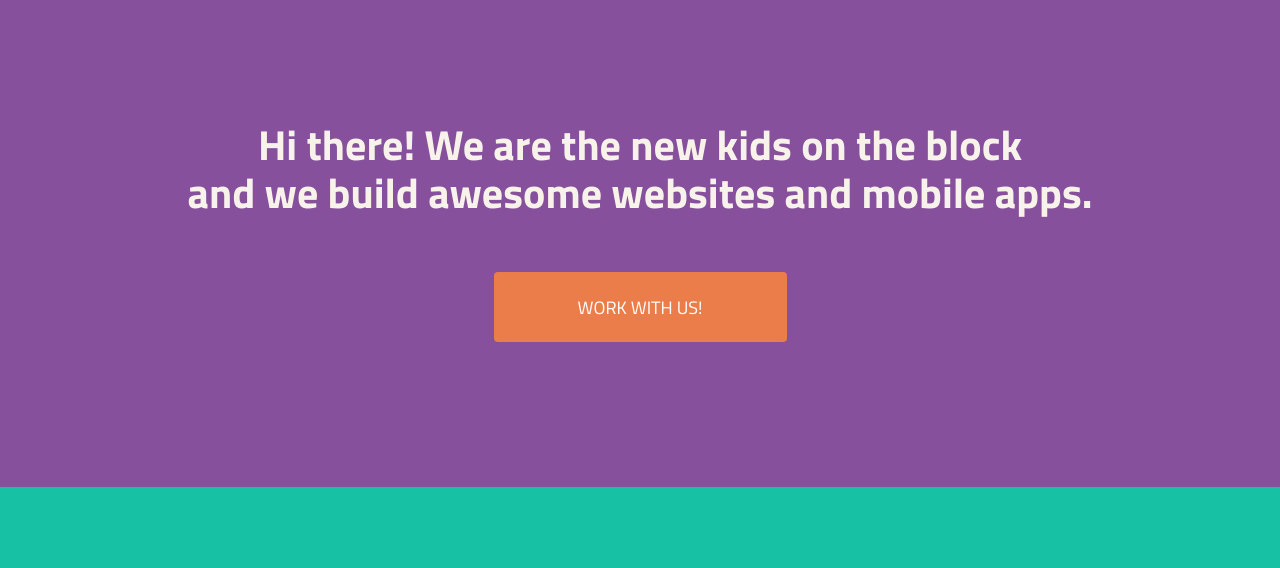
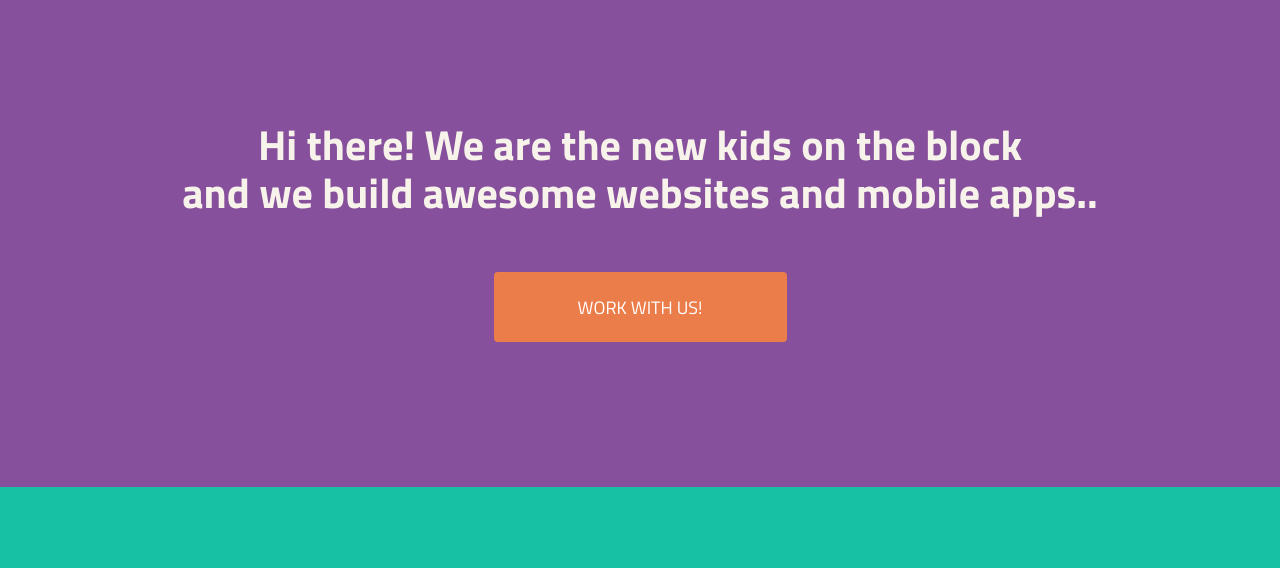
Before and after one commit to IvanBanifatsyeu/My-first-project, a plain HTML site: page Index.html in a window 1280 px wide. Shown: the part 110-678 px from the top of the page. Drawn offline with Linux system fonts and the light colour scheme.

Commit message:
пробный коммит

```diff
--- a/Index.html
+++ b/Index.html
@@ -31,7 +31,7 @@
 				<div class="welcome_content">
 					<h1>
 						Hi there! We are the new kids on the block <br />
-						and we build awesome websites and mobile apps.
+						and we build awesome websites and mobile apps..
 					</h1>
 					<button>work with us!</button>
 				</div>
--- a/styles.css
+++ b/styles.css
@@ -73,7 +73,6 @@ ul {
 
 .img_header {
 	margin-left: 42px;
-	/* cursor: pointer; */
 }
 
 .nav ul {
```
